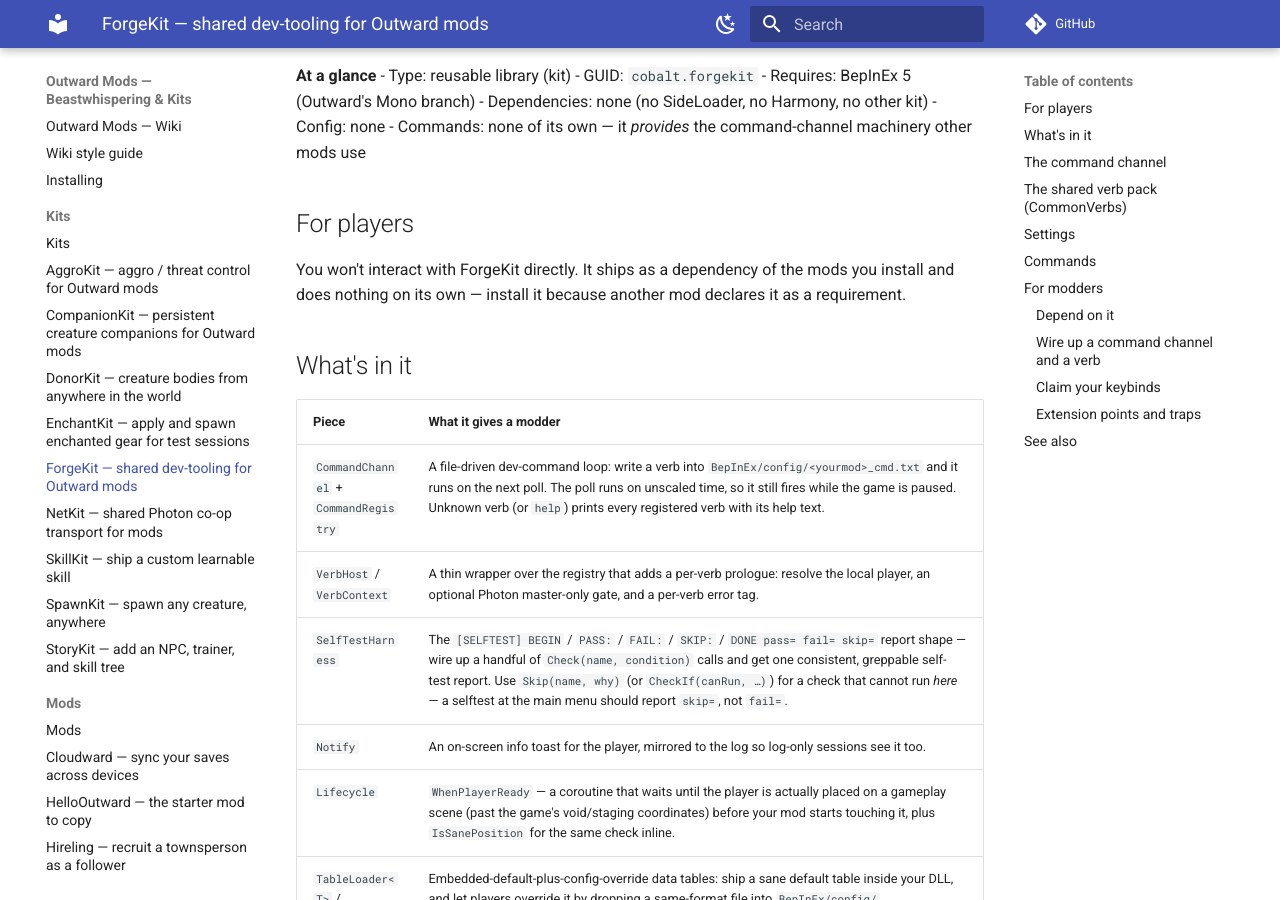
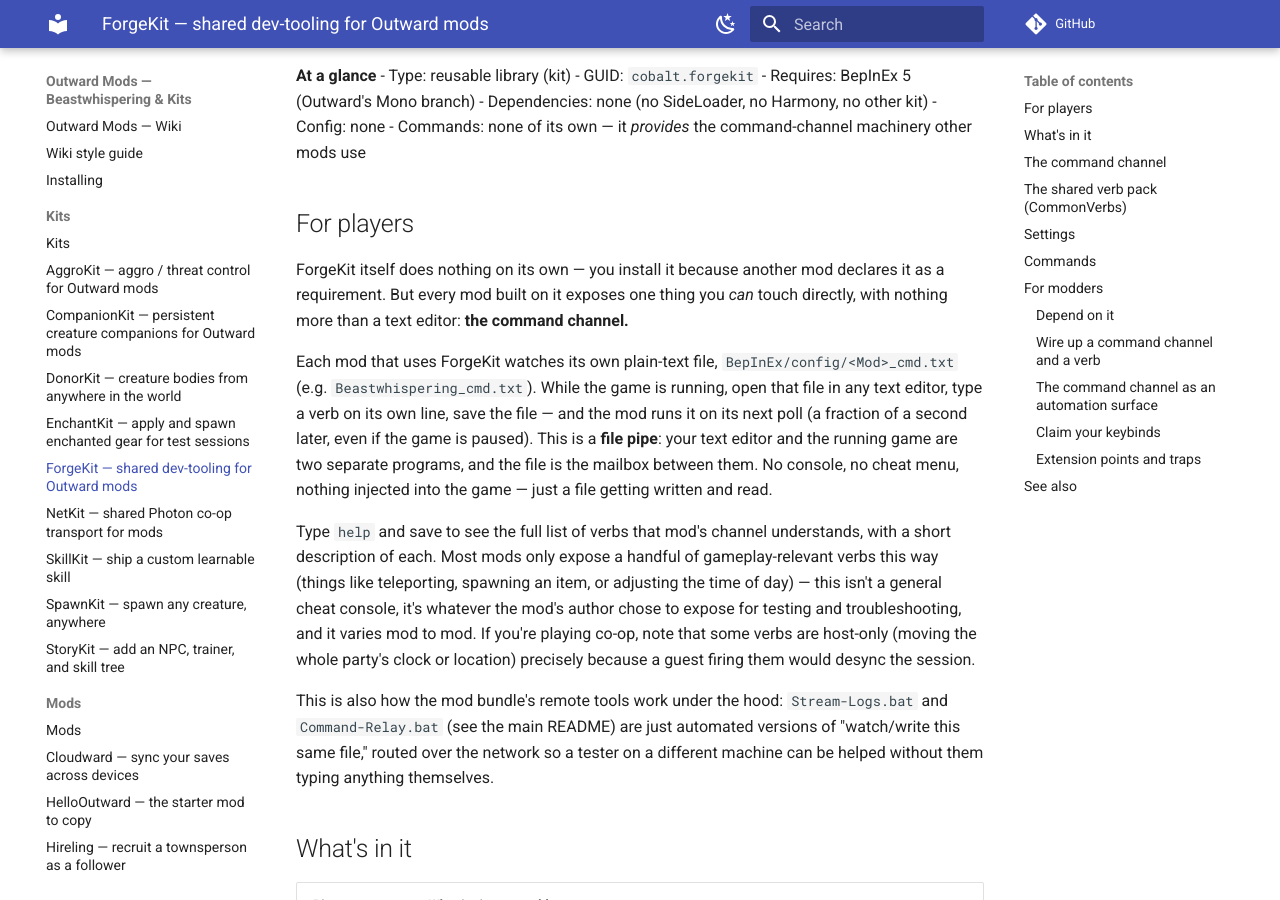
Before and after one commit to cobalt-craft/outward-mods-wiki, an MkDocs documentation site: the page built from docs/kits/forgekit.md, in a window 1280 px wide and 900 px high, scrolled down 302 px. Built offline with MkDocs 1.6.1 and Material for MkDocs 9.7.7, drawn with Linux system fonts in a browser that asks for light colours; comment, search, counter and statistics services are not loaded; some of the changed text lies outside the part shown.

Commit message:
Sync wiki from source @ b6b1310

```diff
--- a/docs/kits/forgekit.md
+++ b/docs/kits/forgekit.md
@@ -16,8 +16,28 @@ no player-facing surface of its own.
 
 ## For players
 
-You won't interact with ForgeKit directly. It ships as a dependency of the mods you install and does
-nothing on its own — install it because another mod declares it as a requirement.
+ForgeKit itself does nothing on its own — you install it because another mod declares it as a
+requirement. But every mod built on it exposes one thing you *can* touch directly, with nothing more
+than a text editor: **the command channel.**
+
+Each mod that uses ForgeKit watches its own plain-text file, `BepInEx/config/<Mod>_cmd.txt` (e.g.
+`Beastwhispering_cmd.txt`). While the game is running, open that file in any text editor, type a verb
+on its own line, save the file — and the mod runs it on its next poll (a fraction of a second later,
+even if the game is paused). This is a **file pipe**: your text editor and the running game are two
+separate programs, and the file is the mailbox between them. No console, no cheat menu, nothing
+injected into the game — just a file getting written and read.
+
+Type `help` and save to see the full list of verbs that mod's channel understands, with a short
+description of each. Most mods only expose a handful of gameplay-relevant verbs this way (things
+like teleporting, spawning an item, or adjusting the time of day) — this isn't a general cheat
+console, it's whatever the mod's author chose to expose for testing and troubleshooting, and it
+varies mod to mod. If you're playing co-op, note that some verbs are host-only (moving the whole
+party's clock or location) precisely because a guest firing them would desync the session.
+
+This is also how the mod bundle's remote tools work under the hood: `Stream-Logs.bat` and
+`Command-Relay.bat` (see the main README) are just automated versions of "watch/write this same
+file," routed over the network so a tester on a different machine can be helped without them typing
+anything themselves.
 
 ## What's in it
 
@@ -152,6 +172,22 @@ public class Plugin : BaseUnityPlugin
 Everything takes the *consumer's* `ManualLogSource`, so every line lands under your mod's name in the
 log.
 
+### The command channel as an automation surface
+
+The same file pipe described above for players is, from a modder's side, a ready-made hook for
+**agentic or scripted testing** — an AI agent, a CI job, or any external script can drive the game
+the same way a human editing `<Mod>_cmd.txt` would: write a verb, poll the log for the result, repeat.
+Nothing special has to be built for this — it's the ordinary command channel, used programmatically
+instead of by hand. This family's own live-test workflow works exactly this way: a test-runner writes
+verbs into the channel and reads `LogOutput.log` for `[TAG]`-prefixed results, closing hundreds of
+test items across unattended sessions without a human at the keyboard. `script`/`scriptcancel`/
+`scriptstatus` (registered by `CommonVerbs`, see `docs/script-verb-testplan.md`) extend this further —
+a whole timed sequence of verbs (`step ; wait 1s ; step ; ...`) runs from a single file write, which
+matters most when the write itself is expensive (e.g. relayed over a network to a remote/guest
+machine — see `scripts/nas-cmd.sh`). If your mod's verbs are meant to be automation-friendly, keep
+their output greppable (one clearly-tagged log line per outcome) — that log line *is* the automation's
+return value.
+
 ### Claim your keybinds
 
 A mod cannot see another mod's config, so a key collision is only knowable in a shared place. Each mod
```
Also changed, not shown: docs/kits/skillkit.md (+9 -3 lines).
